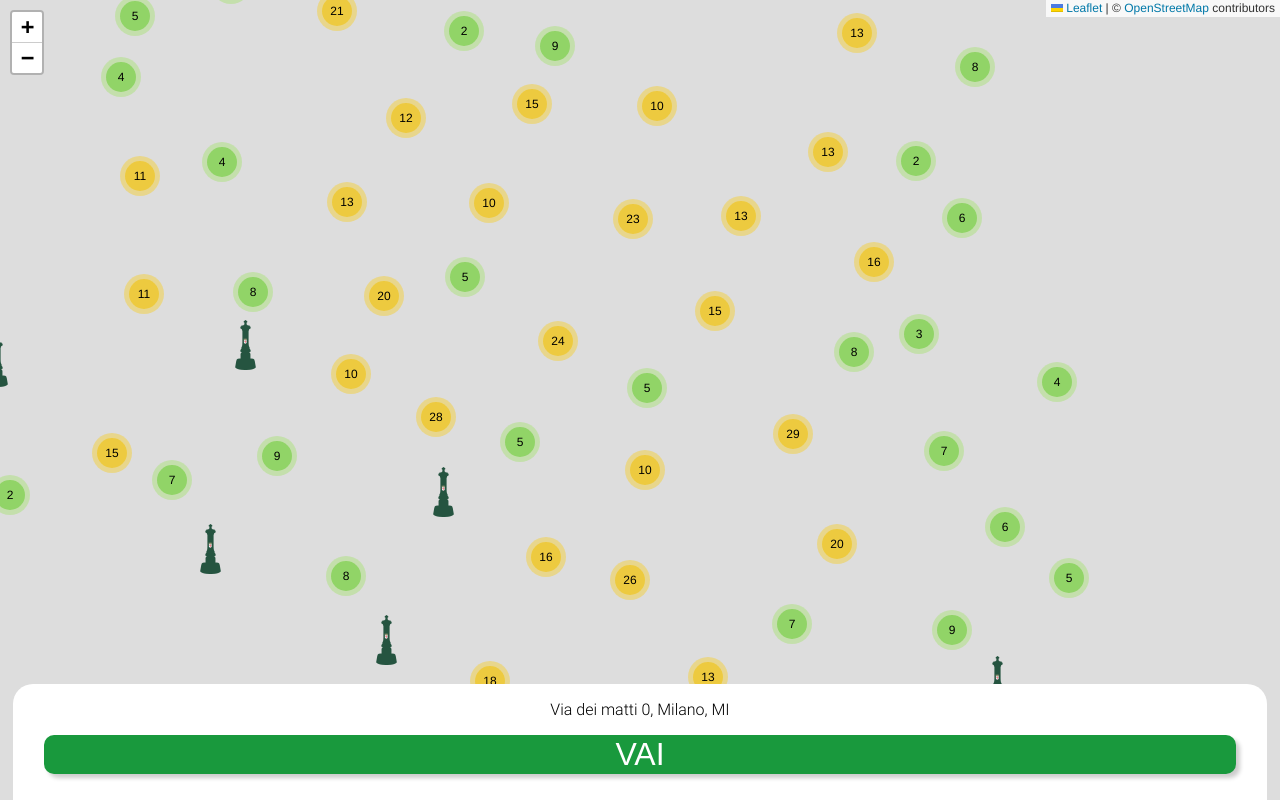
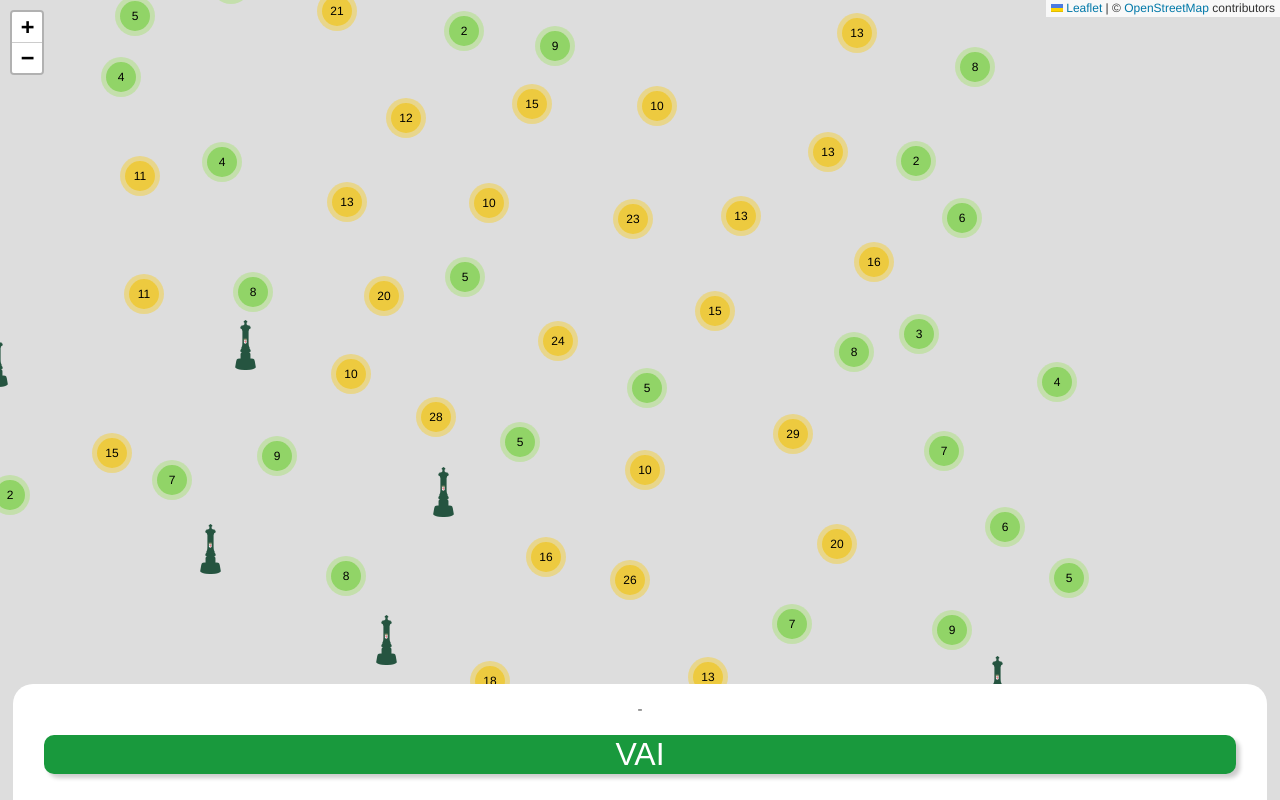
Before and after one commit to miloleoelia/fontanelle-milano-pwa, a plain HTML site: page www/index.html in a window 1280 px wide. Drawn offline with Linux system fonts and the light colour scheme.

Commit message:
Rimozione via fittizia all'avvio

```diff
--- a/www/index.html
+++ b/www/index.html
@@ -23,7 +23,7 @@
     <div class="popup-container">
         <div class="popup">
             <div class="popup-row">
-                <p class="address">Via dei matti 0, Milano, MI</p>
+                <p class="address">-</p>
             </div>
             <div class="popup-row">
                 <button class="go-to-navigation">VAI</button>
```
